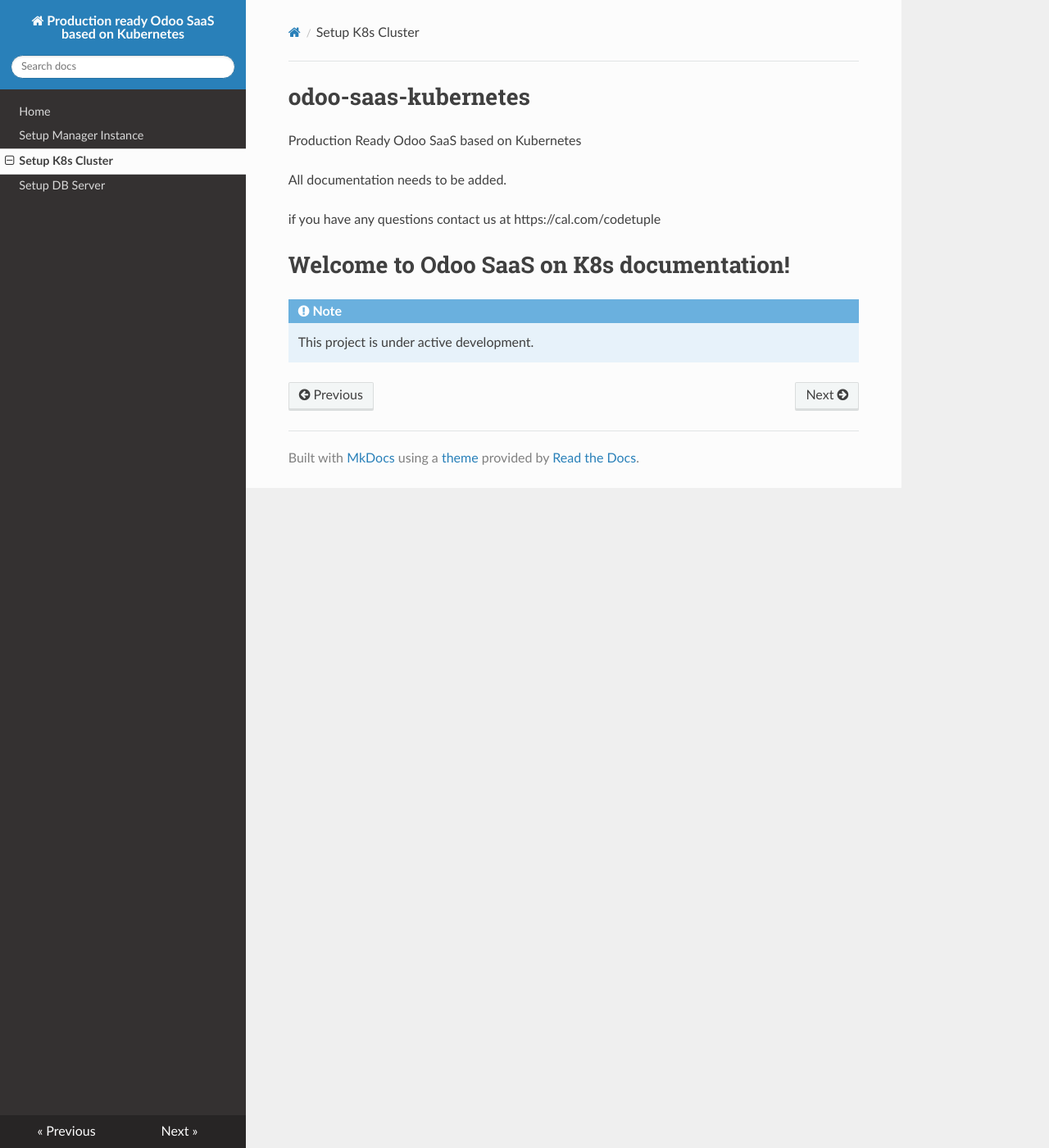
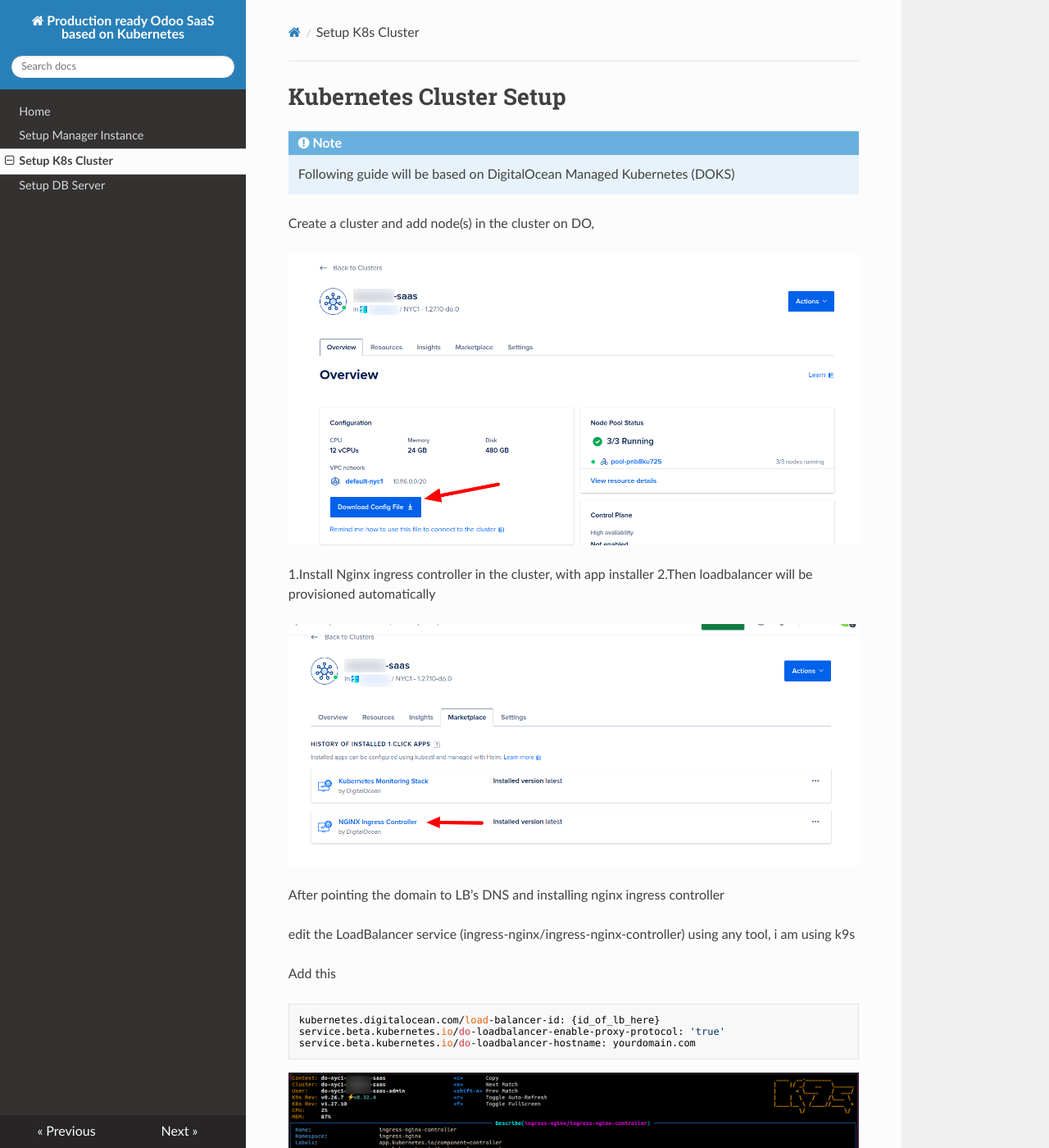
Before and after one commit to herawais/odoo-saas-kubernetes, an MkDocs documentation site: the page built from docs/k8s_cluster.md, in a window 1280 px wide and 1400 px high. Shown: the whole window at 82% size. Built offline with MkDocs 1.6.1, drawn with Linux system fonts in a browser that asks for light colours; nearby versions of some CDN libraries; some of the changed text lies outside the part shown.

Commit message:
[ADD] k8s cluster setup guide

```diff
--- a/docs/k8s_cluster.md
+++ b/docs/k8s_cluster.md
@@ -1,8 +1,42 @@
-{!README.md!}
-
-# Welcome to Odoo SaaS on K8s documentation!
+# Kubernetes Cluster Setup
 
 
 !!! note
 
-    This project is under active development.
+    Following guide will be based on DigitalOcean Managed Kubernetes (DOKS)
+
+
+Create a cluster and add node(s) in the cluster on DO,
+
+![Setup and Download Config File](img/k0.png)
+
+
+1.Install Nginx ingress controller in the cluster, with app installer
+2.Then loadbalancer will be provisioned automatically
+
+![Nginx Ingress Controller](img/k1.png)
+
+
+After pointing the domain to LB’s DNS and installing nginx ingress controller
+
+edit the LoadBalancer service (ingress-nginx/ingress-nginx-controller) using any tool, i am using k9s
+
+Add this
+
+    kubernetes.digitalocean.com/load-balancer-id: {id_of_lb_here}
+    service.beta.kubernetes.io/do-loadbalancer-enable-proxy-protocol: 'true'
+    service.beta.kubernetes.io/do-loadbalancer-hostname: yourdomain.com
+
+
+![Nginx Ingress Controller Service](img/k2.png)
+
+
+
+Install cert-manager and ssl issuer. as per following guides
+
+
+[https://github.com/cert-manager/cert-manager](https://github.com/cert-manager/cert-manager)
+
+[https://kenanbek.github.io/kubernetes-https-nginx-ingress-cert-manager-digitalocean](https://github.com/cert-manager/cert-manager)
+
+[https://cert-manager.io/docs/installation/](https://github.com/cert-manager/cert-manager)
```
Also changed, not shown: docs/img/k0.png (added), docs/img/k1.png (added), docs/img/k2.png (added).
